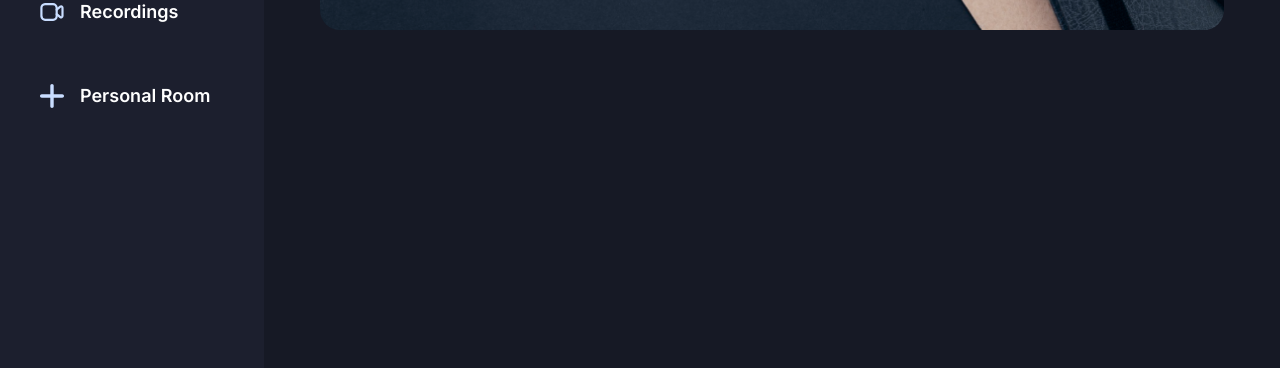
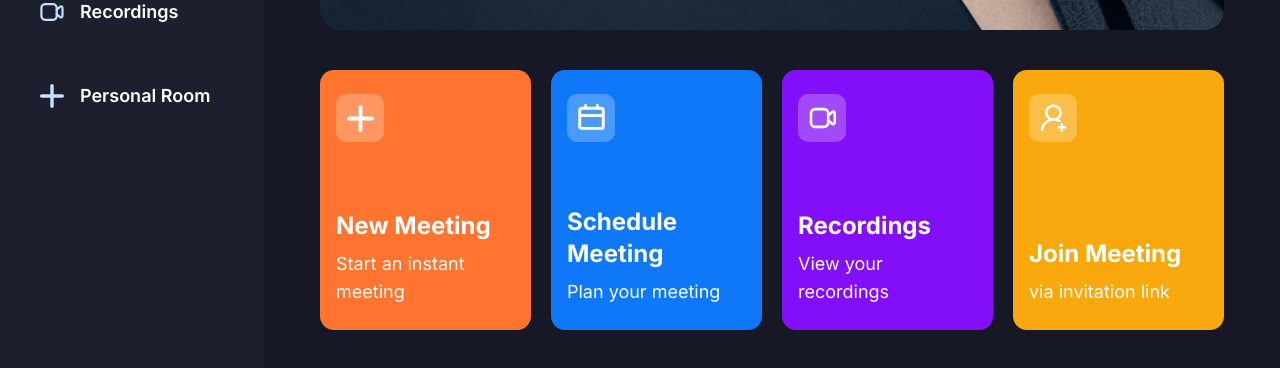
Before and after one commit to GlitchedNexus/zoom-clone, a Next.js app: page / in a window 1280 px wide. Shown: the part 382-750 px from the top of the page. Built offline with nearby package versions, Linux system fonts and the light colour scheme; no server answers.

Commit message:
Added Shortcuts For Different Meeting Types

```diff
--- a/app/(root)/(home)/page.tsx
+++ b/app/(root)/(home)/page.tsx
@@ -1,4 +1,4 @@
-import React from 'react'
+import MeetingTypeList from '@/components/MeetingTypeList';
 
 const Home = () => {
   const now = new Date();
@@ -26,6 +26,8 @@
           </div>
         </div>
       </div>
+
+      <MeetingTypeList />
     </section>
   )
 }
--- /dev/null
+++ b/components/HomeCard.tsx
@@ -0,0 +1,35 @@
+import { cn } from "@/lib/utils";
+import Image from "next/image"
+
+interface HomeCardProps {
+    className: string,
+    img: string,
+    title: string,
+    description: string,
+    handleClick: () => void;
+}
+
+const HomeCard = ({ className, img, title, description, handleClick }: HomeCardProps) => {
+  return (
+    <div
+        className={cn('px-4 py-6 flex flex-col justify-between w-full xl:max-w-[270px] min-h-[260px] rounded-[14px] cursor-pointer', className)}
+        onClick={handleClick}
+    >
+        <div className='flex-center glassmorphism size-12 rounded-[10px]'>
+            <Image
+                src={img}
+                alt={title}
+                width={27}
+                height={27}
+            />
+        </div>
+
+        <div className='flex flex-col gap-2'>
+            <h1 className='text-2xl font-bold'>{title}</h1>
+            <p className='text-lg font-normal'>{description}</p>
+        </div>
+    </div>
+  )
+}
+
+export default HomeCard
--- /dev/null
+++ b/components/MeetingTypeList.tsx
@@ -0,0 +1,45 @@
+'use client'
+
+import { useState } from "react"
+import { useRouter } from "next/navigation"
+import HomeCard from "./HomeCard";
+
+const MeetingTypeList = () => {
+  const router = useRouter();
+  const [meetingState, setMeetingState] = useState<'isScheduledMeeting' | 'isJoiningMeeting' | 'isInstantMeeting' | undefined>();
+
+  return (
+    <section className='grid grid-cols-1 gap-5 md:grid-cols-2 xl:grid-cols-4'>
+        <HomeCard
+            img='/icons/add-meeting.svg'
+            title='New Meeting'
+            description='Start an instant meeting'
+            handleClick={() => setMeetingState('isInstantMeeting')}
+            className="bg-orange-1"
+        />
+        <HomeCard
+            img='/icons/schedule.svg'
+            title='Schedule Meeting'
+            description='Plan your meeting'
+            handleClick={() => setMeetingState('isScheduledMeeting')}
+            className="bg-blue-1"
+        />
+        <HomeCard
+            img='/icons/recordings.svg'
+            title='Recordings'
+            description='View your recordings'
+            handleClick={() => router.push('/recordings')}
+            className="bg-purple-1"
+        />
+        <HomeCard
+            img='/icons/join-meeting.svg'
+            title='Join Meeting'
+            description='via invitation link'
+            handleClick={() => setMeetingState('isJoiningMeeting')}
+            className="bg-yellow-1"
+        />
+    </section>
+  )
+}
+
+export default MeetingTypeList
--- a/tailwind.config.ts
+++ b/tailwind.config.ts
@@ -1,20 +1,20 @@
-import type { Config } from "tailwindcss"
+import type { Config } from 'tailwindcss';
 
 const config = {
-  darkMode: ["class"],
+  darkMode: ['class'],
   content: [
     './pages/**/*.{ts,tsx}',
     './components/**/*.{ts,tsx}',
     './app/**/*.{ts,tsx}',
     './src/**/*.{ts,tsx}',
-	],
-  prefix: "",
+  ],
+  prefix: '',
   theme: {
     container: {
       center: true,
-      padding: "2rem",
+      padding: '2rem',
       screens: {
-        "2xl": "1400px",
+        '2xl': '1400px',
       },
     },
     extend: {
@@ -22,34 +22,47 @@
         dark: {
           1: '#1C1F2E',
           2: '#161925',
+          3: '#252A41',
+          4: '#1E2757',
         },
         blue: {
-          1: '#0E78F9'
+          1: '#0E78F9',
         },
         sky: {
           1: '#C9DDFF',
+          2: '#ECF0FF',
+          3: '#F5FCFF',
         },
+        orange: {
+          1: '#FF742E',
+        },
+        purple: {
+          1: '#830EF9',
+        },
+        yellow: {
+          1: '#F9A90E',
+        },
+      },
+      keyframes: {
+        'accordion-down': {
+          from: { height: '0' },
+          to: { height: 'var(--radix-accordion-content-height)' },
+        },
+        'accordion-up': {
+          from: { height: 'var(--radix-accordion-content-height)' },
+          to: { height: '0' },
+        },
+      },
+      animation: {
+        'accordion-down': 'accordion-down 0.2s ease-out',
+        'accordion-up': 'accordion-up 0.2s ease-out',
       },
       backgroundImage: {
         hero: "url('/images/hero-background.png')",
       },
-      keyframes: {
-        "accordion-down": {
-          from: { height: "0" },
-          to: { height: "var(--radix-accordion-content-height)" },
-        },
-        "accordion-up": {
-          from: { height: "var(--radix-accordion-content-height)" },
-          to: { height: "0" },
-        },
-      },
-      animation: {
-        "accordion-down": "accordion-down 0.2s ease-out",
-        "accordion-up": "accordion-up 0.2s ease-out",
-      },
     },
   },
-  plugins: [require("tailwindcss-animate")],
-} satisfies Config
+  plugins: [require('tailwindcss-animate')],
+} satisfies Config;
 
-export default config
+export default config;
```
